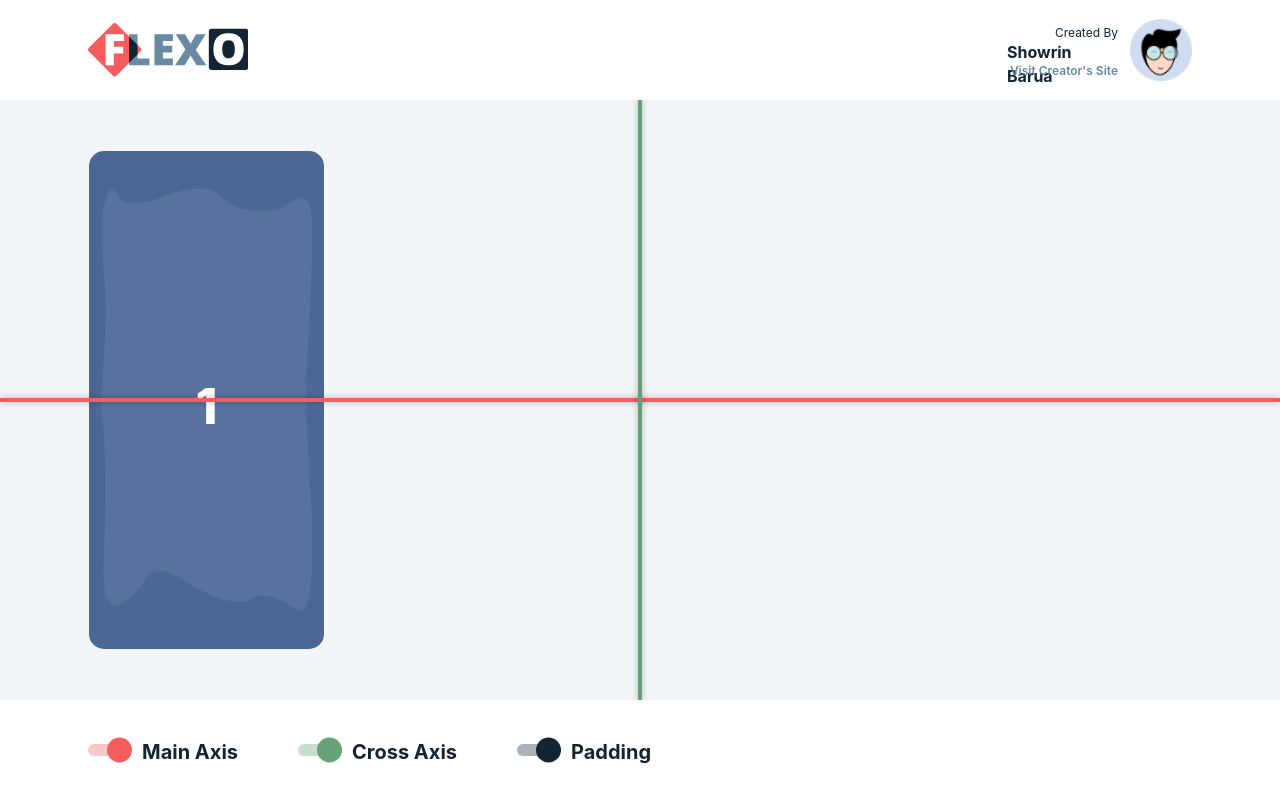
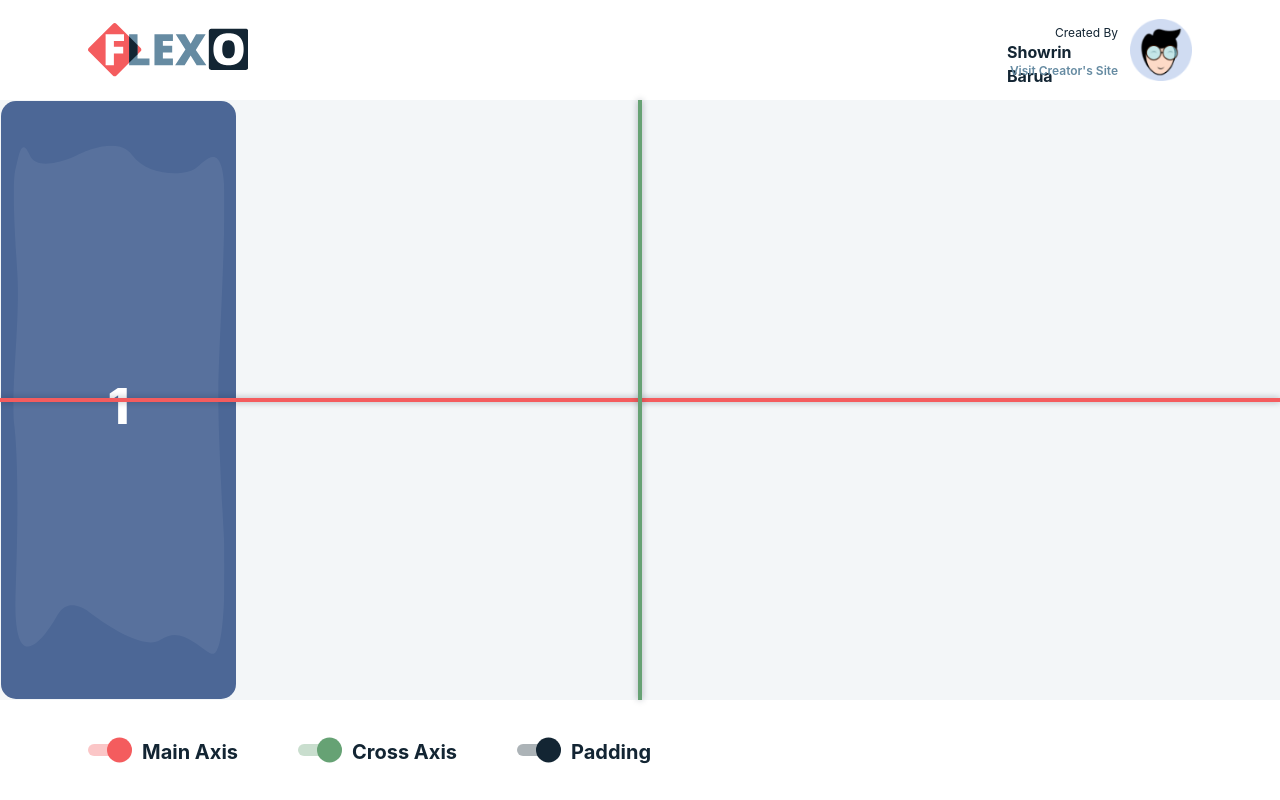
Before and after one commit to Showrin/flexo, a React (Create React App) app: page / in a window 1280 px wide. Built offline with nearby package versions, Linux system fonts and the light colour scheme; a web font is replaced by a local one.

Commit message:
Add padding using a class instead of inline style

```diff
--- a/src/Flexo/components/FlexContainer.jsx
+++ b/src/Flexo/components/FlexContainer.jsx
@@ -17,7 +17,6 @@ const FlexContainer = () => {
 					children,
 				} = context.appState;
 				const { openSidebar, handleSelectedElement } = context;
-				const padding = addPadding ? '50px 88px' : '0';
 
 				const onClickHandler = () => {
 					handleSelectedElement('container', undefined);
@@ -29,8 +28,9 @@ const FlexContainer = () => {
 						className={classNames('flex-container', {
 							'flex-container--selected':
 								selectedElement.type === 'container',
+							'flex-container--with-padding': addPadding,
 						})}
-						style={{ padding, ...containerStyles }}
+						style={{ ...containerStyles }}
 						onClick={onClickHandler}
 					>
 						{showMainAxis &&
```
